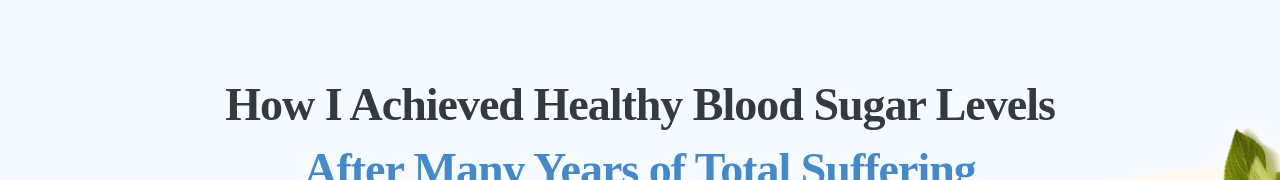
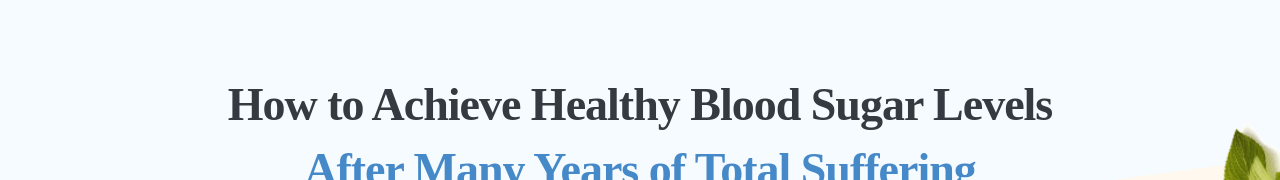
Before and after one commit to instamicr/lower-blood-sugar, a plain HTML site: page index.html in a window 1280 px wide. Shown: the top 180 px of the page. Drawn offline with Linux system fonts and the light colour scheme; a web font is replaced by a local one.

Commit message:
Update index.html

```diff
--- a/index.html
+++ b/index.html
@@ -244,7 +244,7 @@
 					<br>
                     <div class="row row-m-bp">
                         <div class="col-12">
-                            <h1 class="title text-center"><span class="dark">How I Achieved Healthy Blood Sugar Levels</span><br>After Many Years of Total Suffering</h1>
+                            <h1 class="title text-center"><span class="dark">How to Achieve Healthy Blood Sugar Levels</span><br>After Many Years of Total Suffering</h1>
                         </div>
 
                     </div>
```
